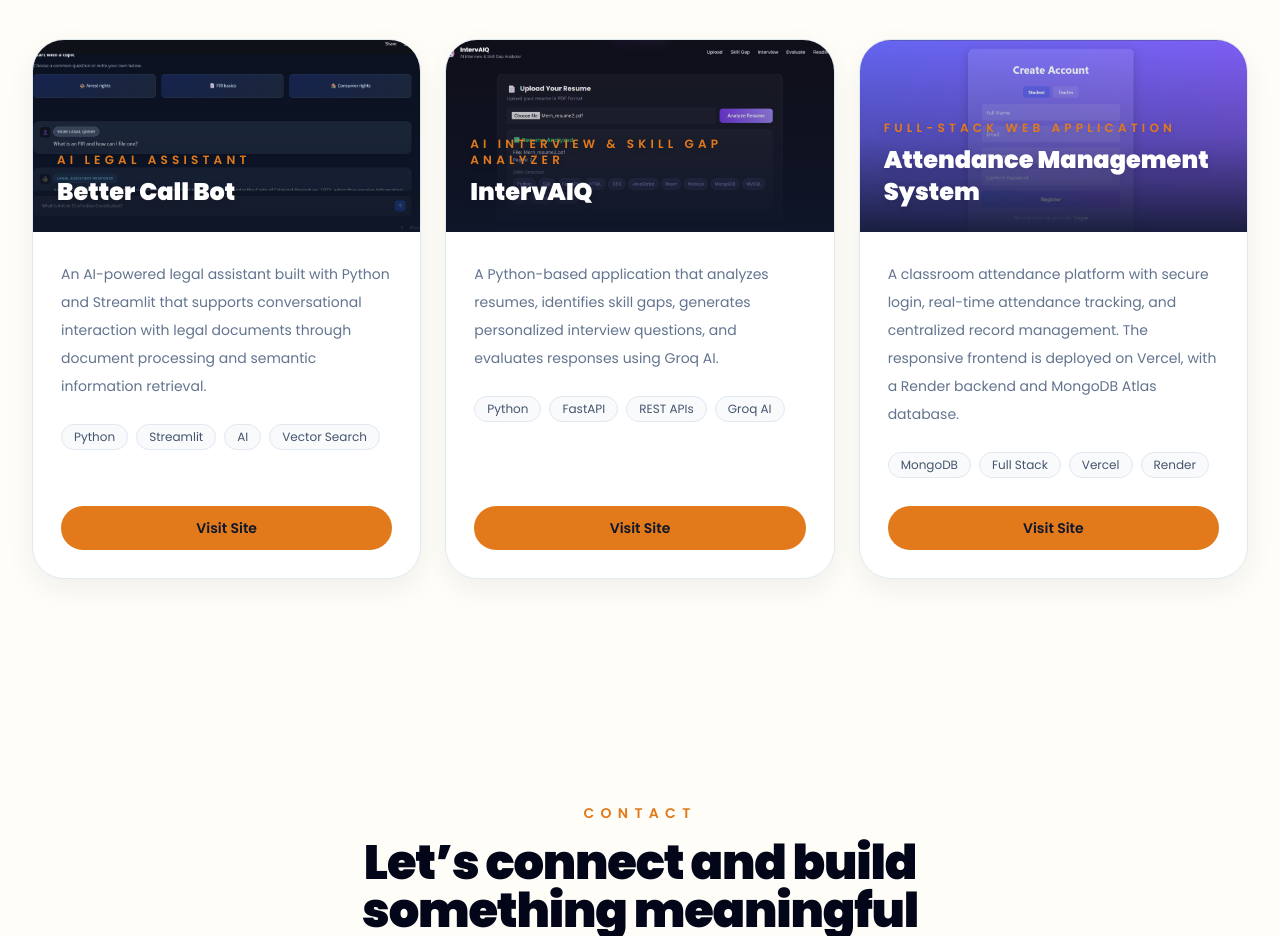
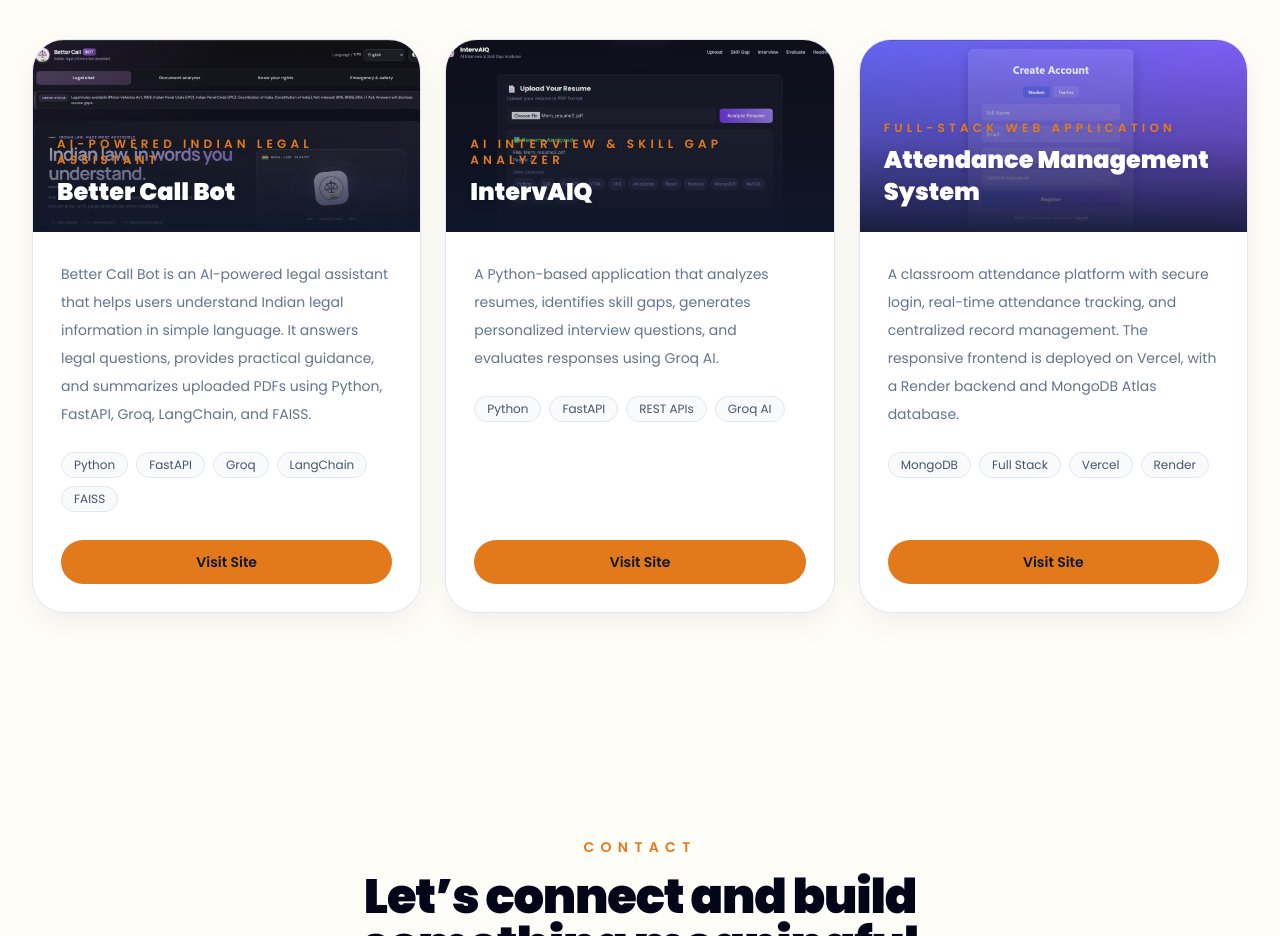
Before and after one commit to Mahima-1513/Mahima-Portfolio, a React (Vite) app in the folder frontend/: page / in a window 1280 px wide. Shown: the part 3300-4236 px from the top of the page. Built offline with nearby package versions, Linux system fonts and the light colour scheme.

Commit message:
Update Better Call Bot portfolio project

```diff
--- a/frontend/src/sections/ProjectsSection.jsx
+++ b/frontend/src/sections/ProjectsSection.jsx
@@ -5,11 +5,11 @@ import { SectionHeading } from '../components/SectionHeading'
 const projects = [
   {
     name: 'Better Call Bot',
-    type: 'AI Legal Assistant',
-    summary: 'An AI-powered legal assistant built with Python and Streamlit that supports conversational interaction with legal documents through document processing and semantic information retrieval.',
+    type: 'AI-Powered Indian Legal Assistant',
+    summary: 'Better Call Bot is an AI-powered legal assistant that helps users understand Indian legal information in simple language. It answers legal questions, provides practical guidance, and summarizes uploaded PDFs using Python, FastAPI, Groq, LangChain, and FAISS.',
     image: '/better-call-bot.png',
-    tags: ['Python', 'Streamlit', 'AI', 'Vector Search'],
-    liveLink: 'https://better-call-bot-z2xxog3cq2xq3pem7hskup.streamlit.app/',
+    tags: ['Python', 'FastAPI', 'Groq', 'LangChain', 'FAISS'],
+    liveLink: 'https://better-call-bot.vercel.app/',
   },
   {
 
```
Also changed, not shown: frontend/public/better-call-bot.png.
